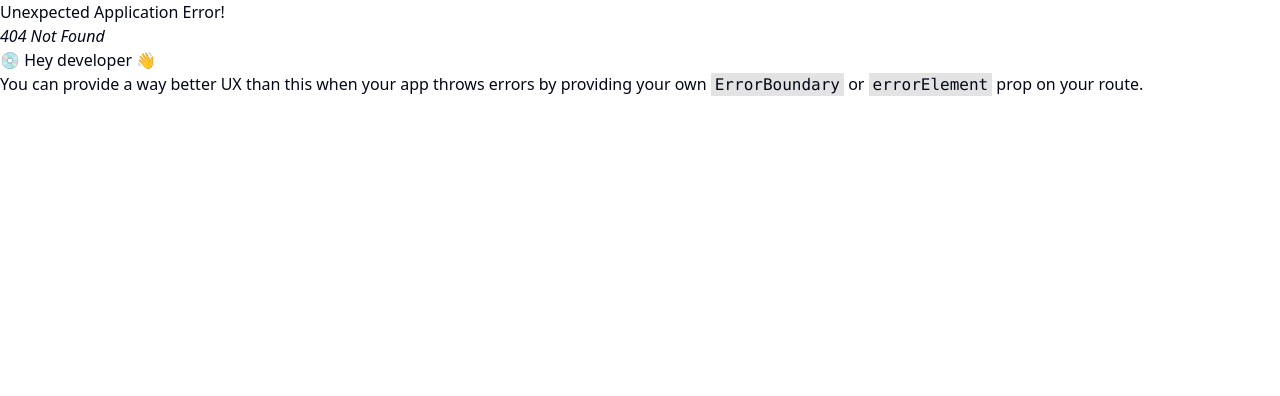
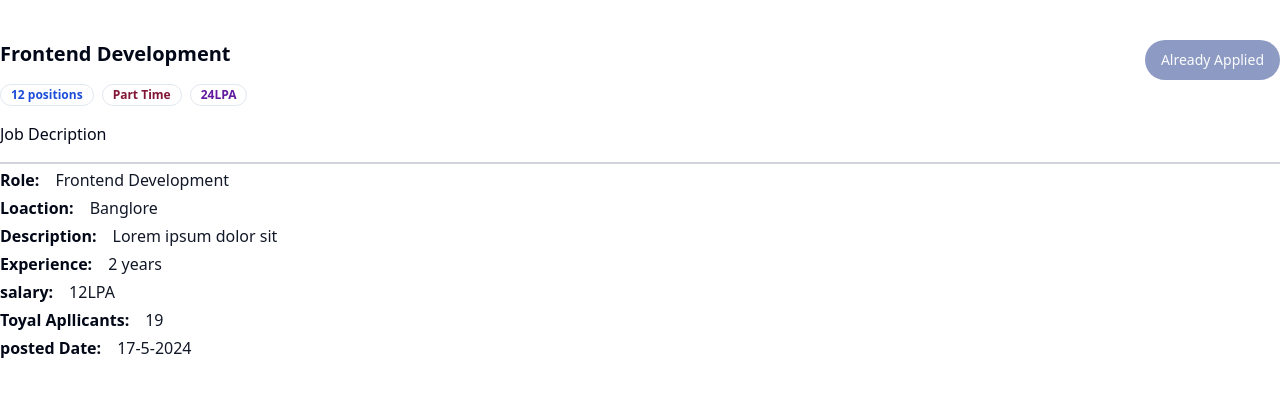
Before and after one commit to shantanusabyasachi16/SmartHireAI, a React (Vite) app in the folder frontend/: page /description/1 in a window 1280 px wide. Before the commit this address had no page. Shown: the top 396 px of the page. Built offline with nearby package versions, Linux system fonts and the light colour scheme.

Commit message:
done the job description page

```diff
--- a/frontend/src/App.jsx
+++ b/frontend/src/App.jsx
@@ -7,6 +7,8 @@
 import Jobs from "./pages/Jobs"
 import Explore from "./pages/Explore"
 import Profile from "./pages/Profile"
+import JobDescription from "./pages/JobDescription"
+
 
 const appRouter= createBrowserRouter([
   {
@@ -24,6 +26,10 @@
   {
     path:"/jobs",
     element:<Jobs/>
+  },
+  {
+    path:"/description/:id",
+    element:<JobDescription/>
   },
   {
     path:"/explore",
--- /dev/null
+++ b/frontend/src/pages/JobDescription.jsx
@@ -0,0 +1,50 @@
+import { Badge } from "@/components/ui/badge";
+import { Button } from "@/components/ui/button";
+import React from "react";
+
+const JobDescription = () => {
+  const isapplied = true;
+  return (
+    <div className="max-w-7xl mx-auto my-10">
+      <div className="flex items -center justify-between">
+        <div>
+          <h1 className="font-bold text-xl">Frontend Development</h1>
+          <div className="flex items-center gap-2 mt-4">
+            <Badge className={"text-blue-700 font-bold"} variant="ghost">
+              12 positions
+            </Badge>
+            <Badge className={"text-[#821536] font-bold"} variant="ghost">
+              Part Time
+            </Badge>
+            <Badge className={"text-[#621a9e] font-bold"} variant="ghost">
+              24LPA
+            </Badge>
+          </div>
+        </div>
+        <Button
+          disabled={isapplied}
+          className={`rounded-full ${
+            isapplied
+              ? "bg-blue-900 cursor-not-allowed"
+              : "bg-[#660e60] hover:bg-[#5a1765] "
+          }`}
+        >
+          {isapplied ? "Already Applied" : "Apply Now"}
+        </Button>
+        {/*in css if we want to contionally render anything we have to use ``  */}
+      </div>
+        <h1 className="border-b-2 border-b-gray-300 font-medium py-4">Job Decription</h1>
+      <div>
+        <h1  className="font-bold my-1">Role:<span className="pl-4 font-normal text-gray-900">Frontend Development</span></h1>
+        <h1  className="font-bold my-1">Loaction:<span className="pl-4 font-normal text-gray-900">Banglore</span></h1>
+        <h1  className="font-bold my-1">Description:<span className="pl-4 font-normal text-gray-900">Lorem ipsum dolor sit</span></h1>
+        <h1  className="font-bold my-1">Experience:<span className="pl-4 font-normal text-gray-900">2 years</span></h1>
+        <h1  className="font-bold my-1">salary:<span className="pl-4 font-normal text-gray-900">12LPA</span></h1>
+        <h1  className="font-bold my-1">Toyal Apllicants:<span className="pl-4 font-normal text-gray-900">19</span></h1>
+        <h1  className="font-bold my-1">posted Date:<span className="pl-4 font-normal text-gray-900">17-5-2024</span></h1>
+      </div>
+    </div>
+  );
+};
+
+export default JobDescription;
--- a/frontend/src/pages/Jobsss.jsx
+++ b/frontend/src/pages/Jobsss.jsx
@@ -3,8 +3,11 @@
 import { Button } from "@/components/ui/button";
 import { Bookmark } from "lucide-react";
 import React from "react";
+import { useNavigate } from "react-router-dom";
 
 const Jobsss = () => {
+  const navigate = useNavigate();
+  const jobid ="12334455fttffe"
   return (
     <div className="p-5 rounded-md shadow-xl bg-white border border-gray-100">
       <div className="flex ityems-center justify-between">
@@ -35,7 +38,7 @@
         <Badge className={"text-[#621a9e] font-bold"} variant="ghost"> 24LPA</Badge>
         </div>
         <div className="flex items-center gap-4 mt-4">
-        <Button variant="outline"> Details</Button>
+        <Button onClick={()=>navigate(`/description/${jobid}`)}variant="outline"> Details</Button>
         <Button className="bg-[#621a9e] font-bold">Save For Later</Button>
         </div>
 
```
